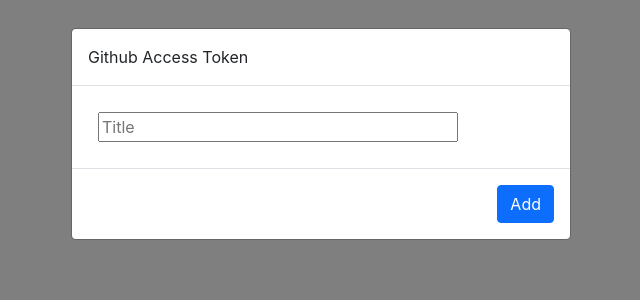
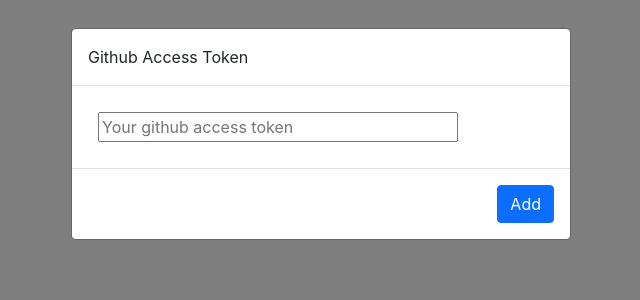
Before and after one commit to rasib-nadeem/github-graphql-api-react-test, a React (Create React App) app: page / in a window 1280 px wide. Shown: the top 300 px of the page, without its empty margins (319-959 px from the left). Built offline with nearby package versions, Linux system fonts and the light colour scheme.

Commit message:
Modal placeholder fixed

```diff
--- a/src/components/GithubAccessTokenModal.js/index.js
+++ b/src/components/GithubAccessTokenModal.js/index.js
@@ -29,7 +29,7 @@
               type="text"
               value={token}
               onChange={(e) => setToken(e.target.value)}
-              placeholder="Title"
+              placeholder="Your github access token"
               className="title_input"
             />
           </Col>
```
